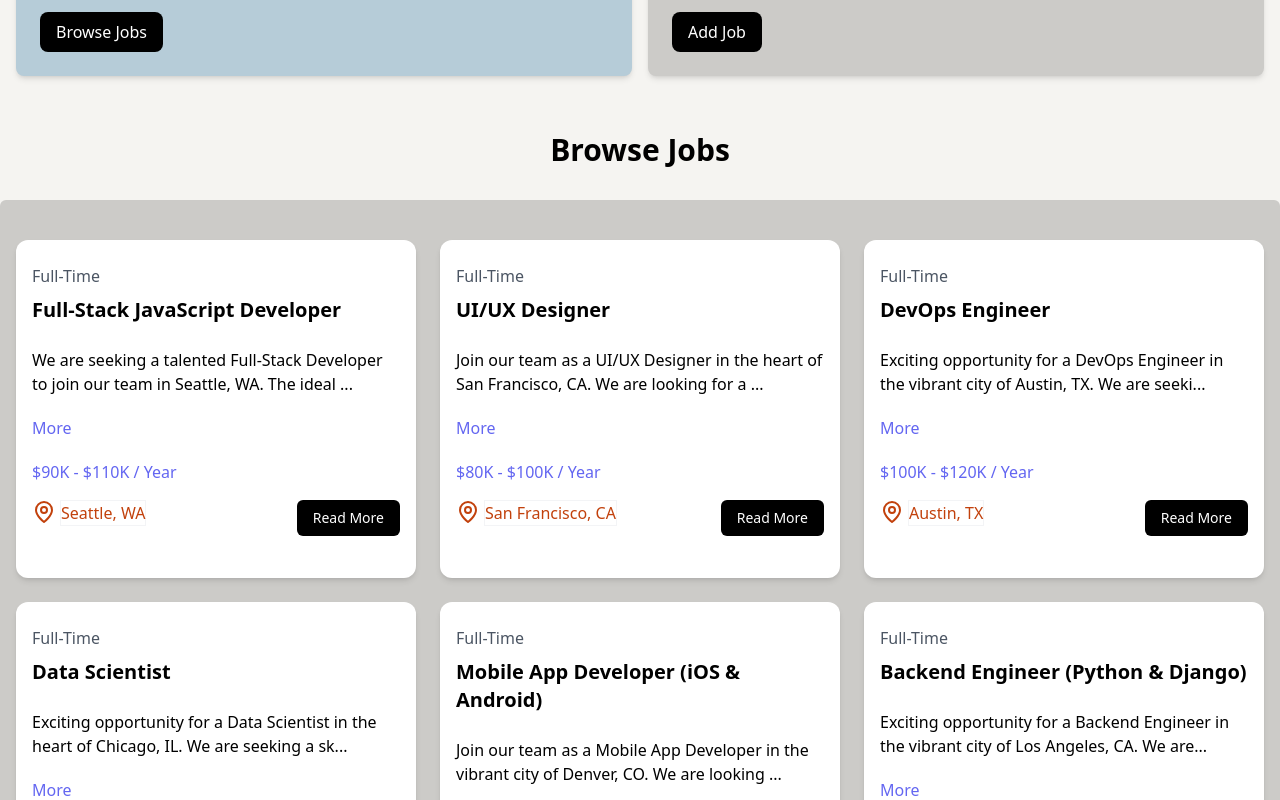
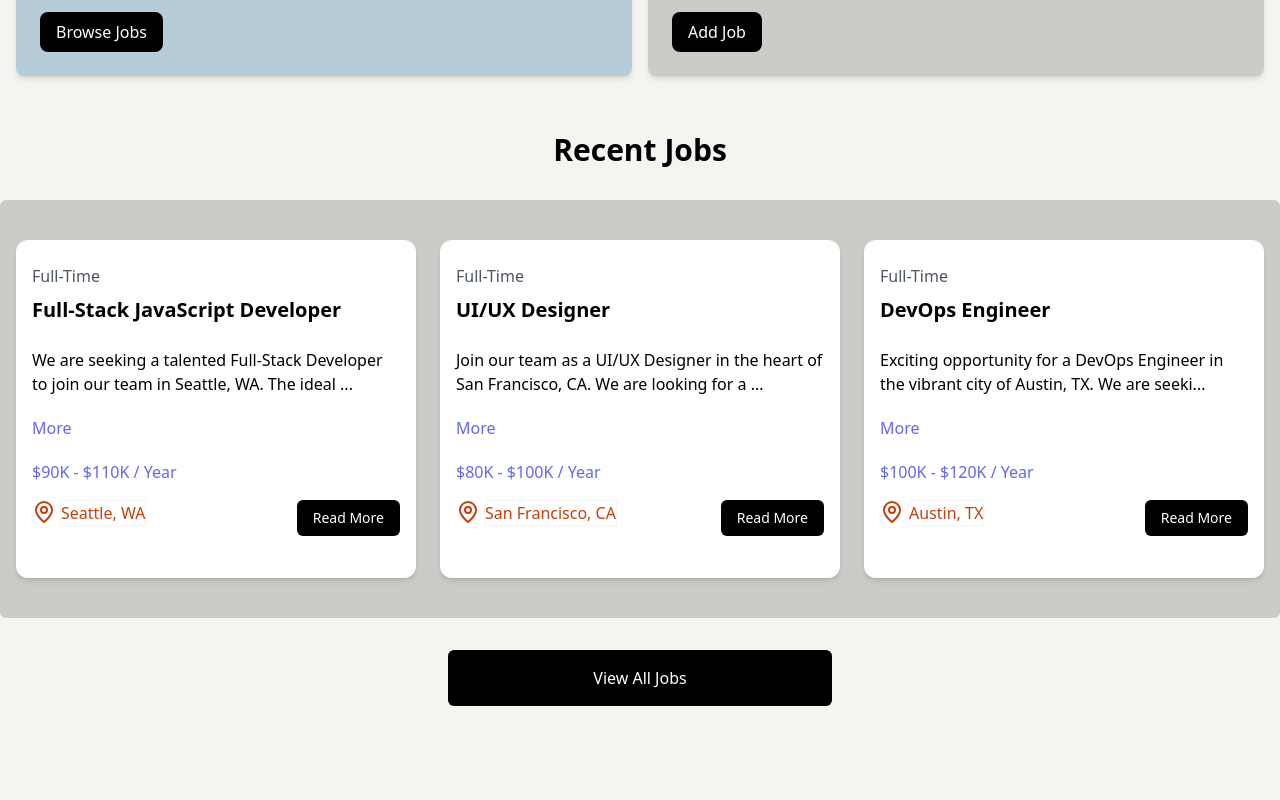
Before and after one commit to sakayat/xpress-recruit, a React (Vite) app: page / in a window 1280 px wide. Shown: the part 540-1340 px from the top of the page. After the commit the page ends 1286 px from the top, so only its background shows below. Built offline with nearby package versions, Linux system fonts and the light colour scheme.

Commit message:
updated joblisting and added json server

```diff
--- a/package.json
+++ b/package.json
@@ -7,9 +7,11 @@
     "dev": "vite",
     "build": "vite build",
     "lint": "eslint . --ext js,jsx --report-unused-disable-directives --max-warnings 0",
-    "preview": "vite preview"
+    "preview": "vite preview",
+    "server" : "json-server --watch src/db.json --port 8080"
   },
   "dependencies": {
+    "json-server": "^1.0.0-alpha.23",
     "lucide-react": "^0.363.0",
     "react": "^18.2.0",
     "react-dom": "^18.2.0",
--- a/src/components/JobListings.jsx
+++ b/src/components/JobListings.jsx
@@ -1,16 +1,18 @@
 import SectionTitle from "./SectionTitle";
 import ListingCard from "./ListingCard";
 import { Link } from "react-router-dom";
-import data from "../jobsdata.json";
+import data from "../db.json";
 
-const JobListings = () => {
+const JobListings = ({ isHome = false }) => {
+  const jobListing = isHome ? data.jobs.slice(0, 3) : data.jobs;
+
   return (
     <section className="flex flex-col gap-8 py-10">
-      <SectionTitle title={"Browse Jobs"} />
+      <SectionTitle title={isHome ? "Recent Jobs" : "Browse Jobs"} />
       <div className="bg-grayish-brown px-4 rounded-md py-10">
         <div className="grid grid-cols-1 md:grid-cols-3 gap-6">
-          {data.jobs.map((item, index) => (
-            <ListingCard key={index} item={item} />
+          {jobListing.map((item) => (
+            <ListingCard key={item.id} item={item} />
           ))}
         </div>
       </div>
--- a/src/pages/HomePage.jsx
+++ b/src/pages/HomePage.jsx
@@ -7,7 +7,7 @@ const HomePage = () => {
     <>
       <Hero />
       <Features />
-      <JobListings />
+      <JobListings isHome = {true}/>
     </>
   );
 };
--- a/src/pages/JobPage.jsx
+++ b/src/pages/JobPage.jsx
@@ -1,9 +1,10 @@
 import React from 'react'
+import JobListings from '../components/JobListings'
 
 const JobPage = () => {
   return (
     <div className="mt-24 px-4">
-      JobPage
+      <JobListings />
     </div>
   )
 }
```
Also changed, not shown: src/db.json (renamed from src/jobsdata.json), 1 other file (tests, documents, lock files or other folders).
